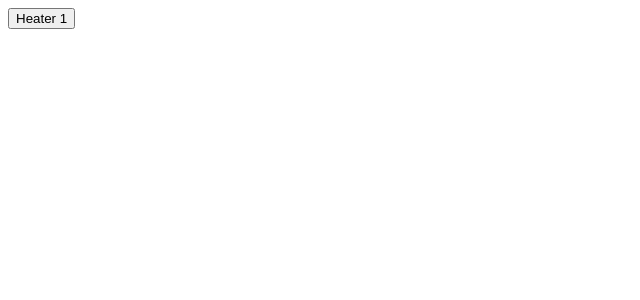
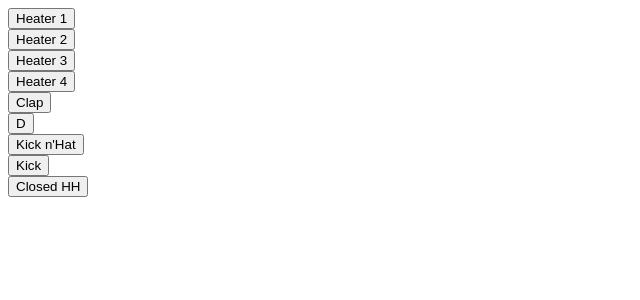
Before and after one commit to terminader7/drum-machine-fcc, a React (Create React App) app: page / in a window 1280 px wide. Shown: the top 300 px of the page, without its empty margins (0-640 px from the left). Built offline with nearby package versions, Linux system fonts and the light colour scheme.

Commit message:
set up button function

```diff
--- a/src/components/DrumMachine.js
+++ b/src/components/DrumMachine.js
@@ -6,6 +6,14 @@ export const DrumMachine = () => {
     <div id="drum-machine">
       <div id="display">
         <DrumMachineButton id={"Q"} textValue={"Heater 1"} />
+        <DrumMachineButton id={"W"} textValue={"Heater 2"} />
+        <DrumMachineButton id={"E"} textValue={"Heater 3"} />
+        <DrumMachineButton id={"A"} textValue={"Heater 4"} />
+        <DrumMachineButton id={"S"} textValue={"Clap"} />
+        <DrumMachineButton id={"D"} textValue={"D"} />
+        <DrumMachineButton id={"Z"} textValue={"Kick n'Hat"} />
+        <DrumMachineButton id={"X"} textValue={"Kick"} />
+        <DrumMachineButton id={"C"} textValue={"Closed HH"} />
       </div>
     </div>
   );
```
